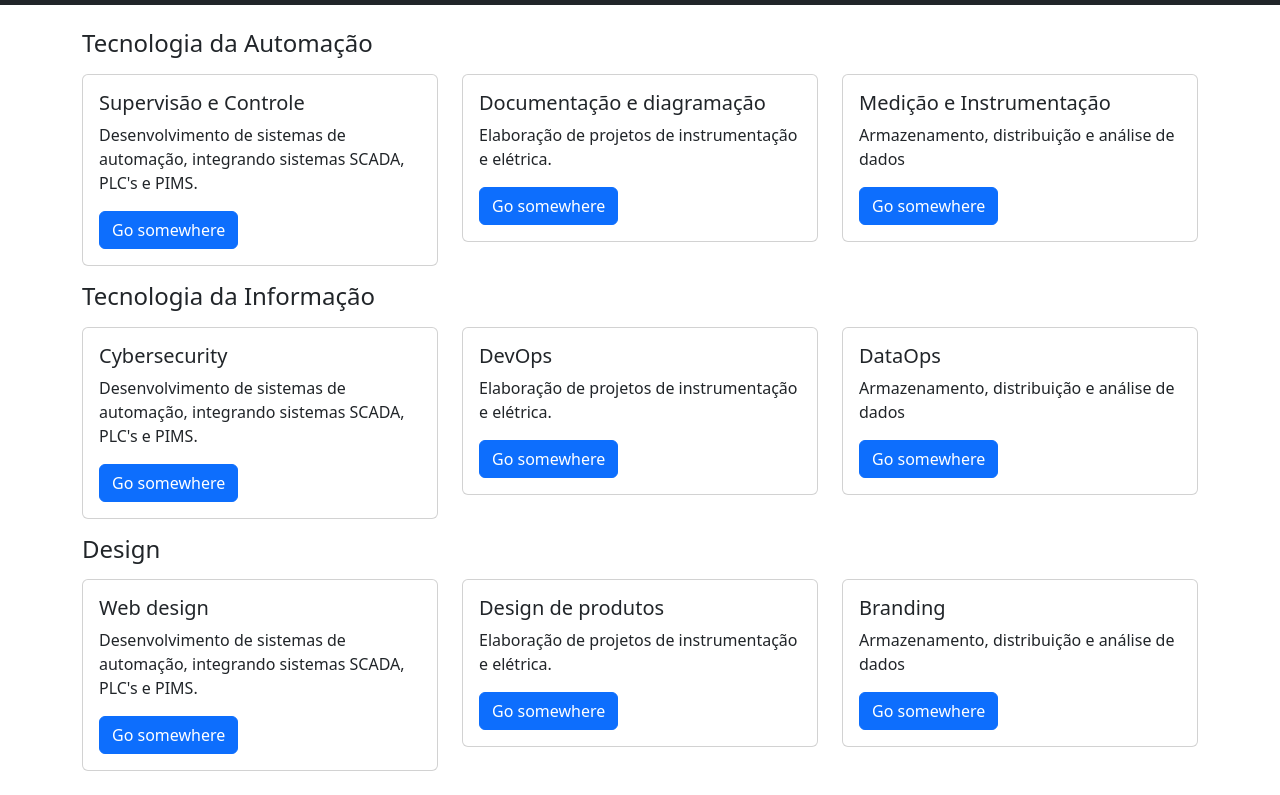
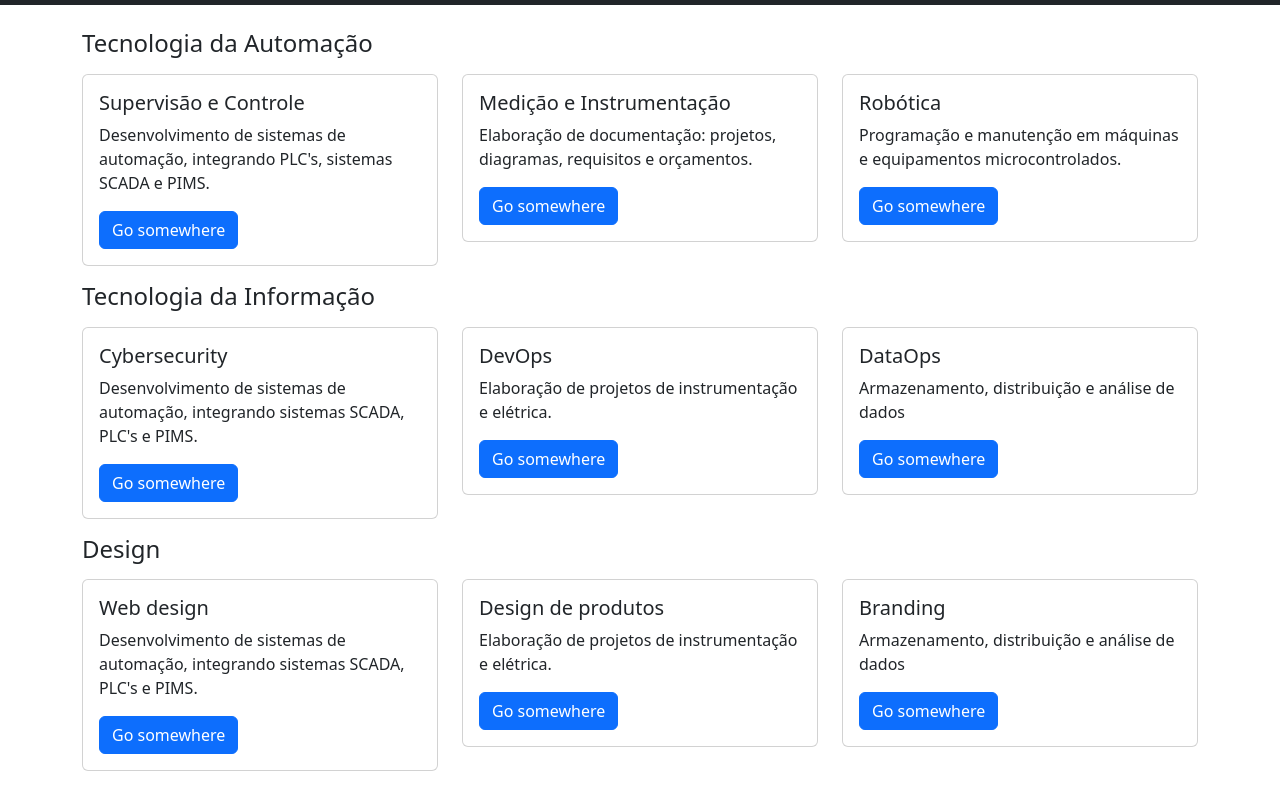
Before and after one commit to shogun-automacao/shogun-automacao, a plain HTML site: page index.html in a window 1280 px wide. Shown: the part 51-846 px from the top of the page. Drawn offline with nearby package versions, Linux system fonts and the light colour scheme.

Commit message:
changing some automation content

```diff
--- a/index.html
+++ b/index.html
@@ -50,20 +50,11 @@
 						<div class="col-sm-4 mb-3 mb-sm-0">
 							<div class="card">
 								<div class="card-body">
-									<h5 class="card-title">Supervisão e Controle</h5>
+									<h5 class="card-title">
+										Supervisão e Controle
+									</h5>
 									<p class="card-text">
-										Desenvolvimento de sistemas de automação, integrando sistemas SCADA, PLC's e PIMS.
-									</p>
-									<a href="#" class="btn btn-primary">Go somewhere</a>
-								</div>
-							</div>
-						</div>
-						<div class="col-sm-4">
-							<div class="card">
-								<div class="card-body">
-									<h5 class="card-title">Documentação e diagramação</h5>
-									<p class="card-text">
-										Elaboração de projetos de instrumentação e elétrica.
+										Desenvolvimento de sistemas de automação, integrando PLC's, sistemas SCADA e PIMS.
 									</p>
 									<a href="#" class="btn btn-primary">Go somewhere</a>
 								</div>
@@ -73,7 +64,22 @@
 							<div class="card">
 								<div class="card-body">
 									<h5 class="card-title">Medição e Instrumentação</h5>
-									<p class="card-text">Armazenamento, distribuição e análise de dados</p>
+									<p class="card-text">
+										Elaboração de documentação: projetos, diagramas, requisitos e orçamentos.
+									</p>
+									<a href="#" class="btn btn-primary">Go somewhere</a>
+								</div>
+							</div>
+						</div>
+						<div class="col-sm-4">
+							<div class="card">
+								<div class="card-body">
+									<h5 class="card-title">
+										Robótica
+									</h5>
+									<p class="card-text">
+										Programação e manutenção em máquinas e equipamentos microcontrolados.
+									</p>
 									<a href="#" class="btn btn-primary">Go somewhere</a>
 								</div>
 							</div>
```
